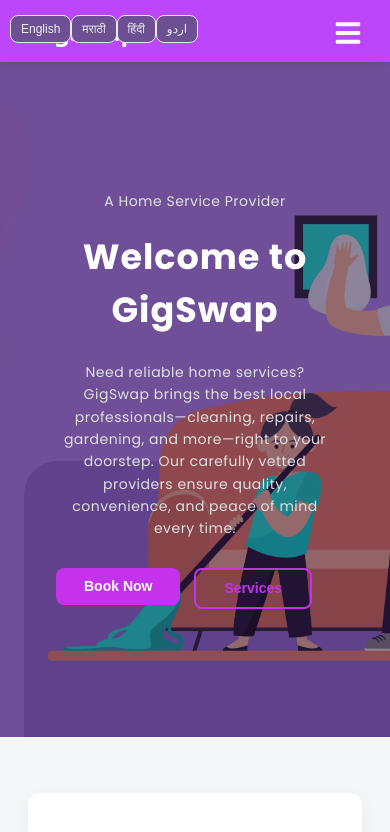
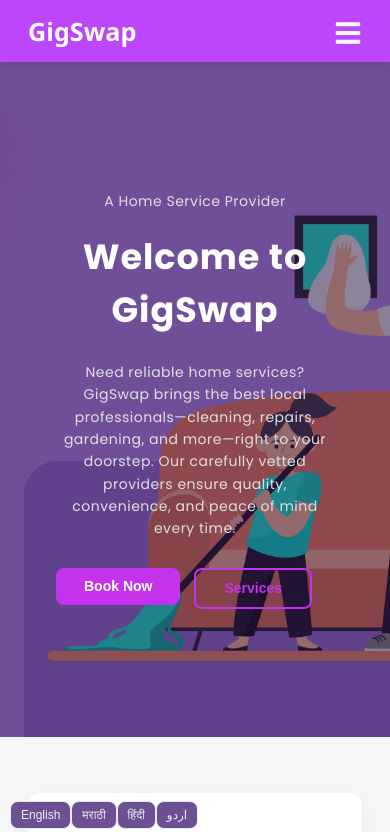
Before and after one commit to MohammadParvez7/GigSwap-hsp, a React (Vite) app in the folder client/: page / in a window 390 px wide. Shown: the top 832 px of the page. Built offline with nearby package versions, Linux system fonts and the light colour scheme; no server answers.

Commit message:
buttons change

```diff
--- a/client/src/components/GoogleTranslate.css
+++ b/client/src/components/GoogleTranslate.css
@@ -38,17 +38,25 @@
 }
 
 /* Hide Google Translate's logo and tooltip */
-.goog-logo-link, .goog-te-gadget .goog-tooltip, .goog-te-gadget {
+.goog-logo-link,
+.goog-te-gadget .goog-tooltip,
+.goog-te-gadget {
   display: none !important;
 }
 
-/* Mobile screens */
+/* --- */
+
+/* ## Mobile Screens */
+
 @media screen and (max-width: 600px) {
   #google_translate_element_container {
-    /* Stack buttons vertically on mobile */
+    /* Stacks buttons vertically on mobile */
     flex-direction: column;
-    align-items: flex-start; /* Align buttons to the left */
-    top: 15px;
+    align-items: flex-start; /* Aligns buttons to the left */
+
+    /* Moves the buttons to the bottom of the screen */
+    top: auto;
+    bottom: 15px;
     left: 10px;
     gap: 5px; /* Reduce space between buttons on mobile */
   }
```
